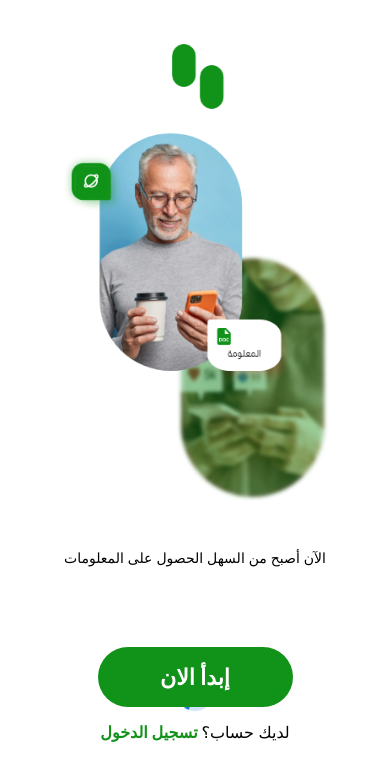
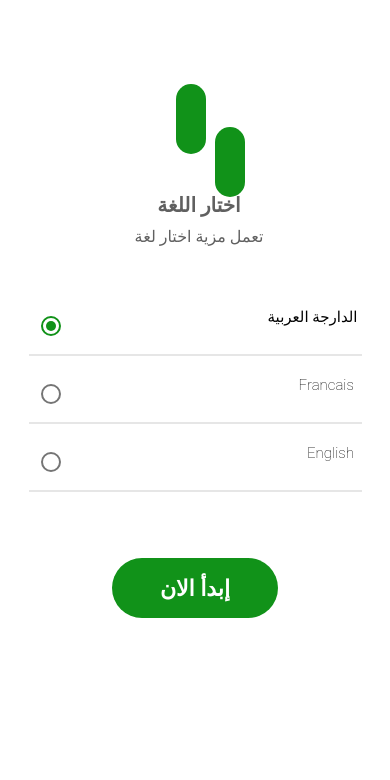
Before and after one commit to iskanderAB/communeElAliaApp, a React Native app: screen / in a window 390 px wide. Shown: the top 780 px of the page. Built offline with nearby package versions, Linux system fonts and the light colour scheme.

Commit message:
lang screen

```diff
--- a/App.js
+++ b/App.js
@@ -21,6 +21,7 @@ import {
   Dimensions,
 } from 'react-native';
 import Splash from './Views/Splash/Splash';
+import Lang from './Views/Langs/Lang';
 
 const windowWidth = Dimensions.get('window').width;
 const windowHeight = Dimensions.get('window').height;
@@ -30,7 +31,7 @@ const App = () => {
 
   return (
     <SafeAreaView style={styles.main}>
-      <Splash />
+      <Lang />
     </SafeAreaView>
   );
 };
--- /dev/null
+++ b/Views/Langs/Lang.js
@@ -0,0 +1,130 @@
+import React from 'react';
+import {
+  SafeAreaView,
+  StyleSheet,
+  useColorScheme,
+  TouchableOpacity,
+  View,
+  TextInput,
+} from 'react-native';
+import greenColor from '../../colors/Colors';
+import {RadioButton, Text} from 'react-native-paper';
+
+const Lang = () => {
+  const [value, setValue] = React.useState('AR');
+
+  return (
+    <View style={styles.main}>
+      <View style={{...styles.icon, left: '45%', top: '10%'}} />
+      <View style={{...styles.icon, left: '55%', top: '15%'}} />
+      <Text
+        style={{
+          ...styles.text,
+          textAlign: 'center',
+          fontSize: 20,
+          fontWeight: 'bold',
+          marginTop : '10%'
+        }}>
+        اختار اللغة
+      </Text>
+      <Text style={{...styles.text, textAlign: 'center', fontSize: 16}}>
+        {' '}
+        تعمل مزية اختار لغة{' '}
+      </Text>
+      <View style={{flex: 1,
+                    paddingHorizontal : '5%',
+                    alignContent: 'center',
+                    paddingTop : '10%'
+                    }}>
+        <View >
+          <RadioButton.Group
+          onValueChange={newValue => setValue(newValue)}
+          value={value}
+          >
+          <View style={styles.radio}>
+            <RadioButton value="AR" color={greenColor}  />
+            <Text style={styles.textLang}>الدارجة العربية  </Text>
+          </View>
+          <View style={styles.radio}>
+            <RadioButton value="FR"  color={greenColor}  />
+            <Text style={styles.textLang} > Francais </Text>
+          </View>
+          <View style={styles.radio}>
+            <RadioButton value="EN" color={greenColor}  />
+            <Text style={styles.textLang} > English </Text>
+          </View>
+        </RadioButton.Group>
+        </View>
+        <TouchableOpacity
+            style={styles.button}
+            // onPress={onPress}
+          >
+            <Text style={styles.textTouchable}>إبدأ الان</Text>
+          </TouchableOpacity>
+      </View>
+    </View>
+  );
+};
+
+const styles = StyleSheet.create({
+  main: {
+    flex: 1,
+    backgroundColor: 'white',
+    paddingHorizontal: 10,
+    paddingTop: '40%',
+  },
+  input: {
+    height: 50,
+    width: '100%',
+    borderWidth: 0,
+    borderBottomWidth: 1,
+    padding: 15,
+    borderColor: '#bebcbc',
+    marginBottom: 20,
+    color: 'black',
+  },
+  text: {
+    marginVertical: 5,
+    marginLeft: 8,
+    color: '#606060',
+  },
+  icon: {
+    width: 30,
+    height: 70,
+    position: 'absolute',
+    backgroundColor: greenColor,
+    borderRadius: 50,
+    elevation: 5,
+  },
+  radio: {
+    flexDirection : 'row',
+    justifyContent: 'space-between',
+    borderBottomWidth : 2 ,
+    borderBottomColor : '#E6E6E6',
+    paddingHorizontal : 4,
+    padding: '3%',
+    marginTop: '3%'
+
+  },
+  textLang: {
+    fontSize : 15 ,
+    fontWeight : '100'
+  },
+  button: {
+    backgroundColor: greenColor,
+    borderRadius: 50,
+    width: '50%',
+    height: 60,
+    alignSelf: 'center',
+    justifyContent: 'center',
+    marginTop : '20%'
+  },
+  textTouchable: {
+    color: 'white',
+    alignSelf: 'center',
+    fontSize: 22,
+    fontWeight: 'bold',
+  },
+});
+
+export default Lang;
```
Also changed, not shown: react-native.config.js (added, +7 -0 lines), Assets/fonts/Janna LT Regular.ttf (added), Assets/fonts/JannaLT-Regular.ttf (added), 4 other files (tests, documents, lock files or other folders).
